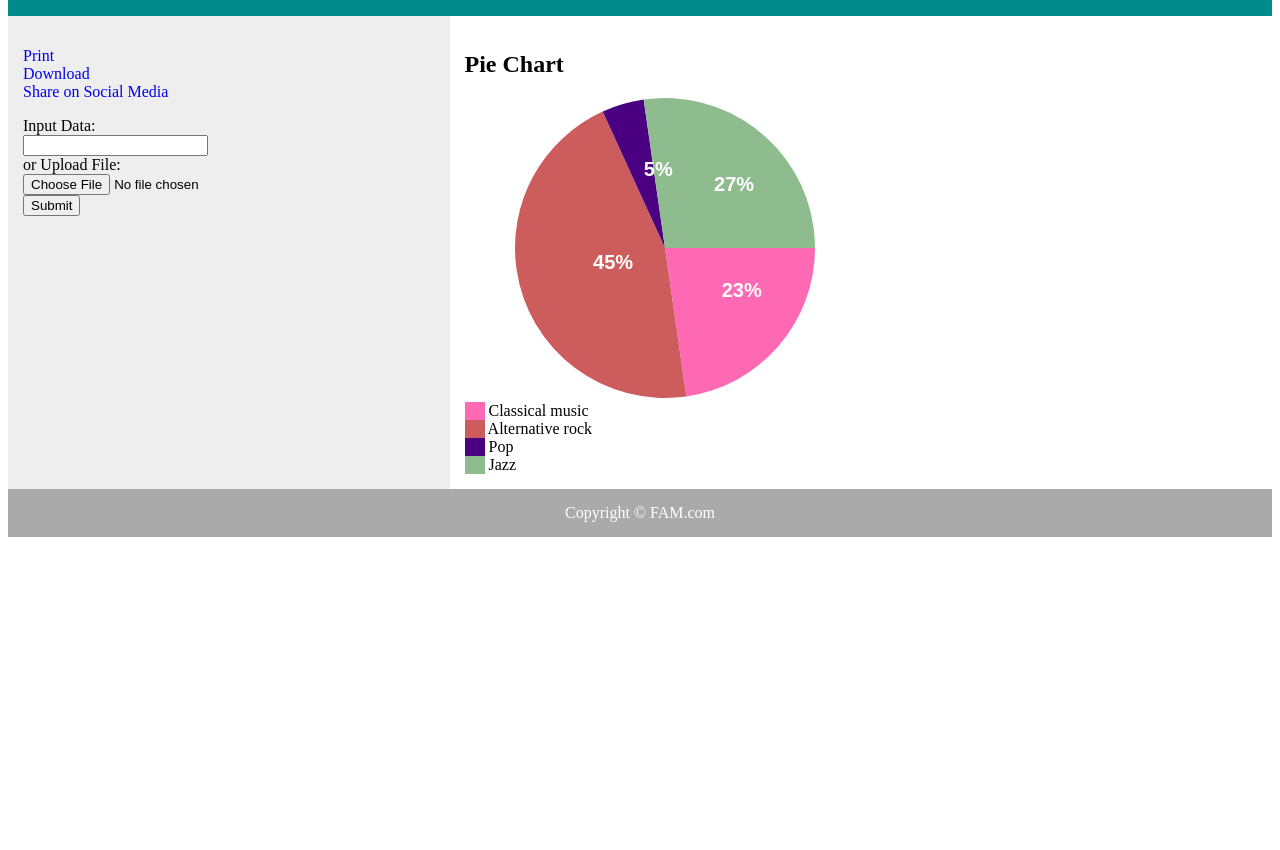
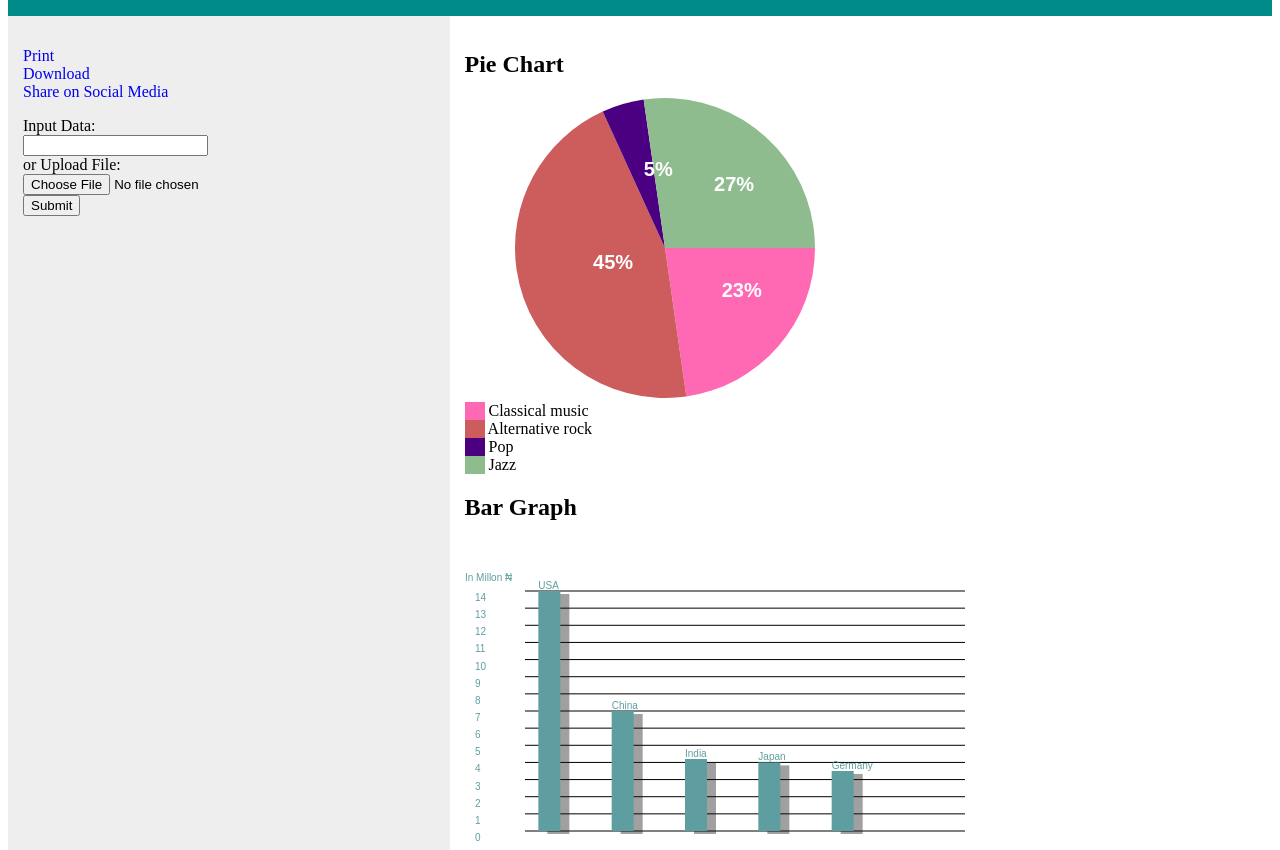
Before and after one commit to faithfreecoder/bc-19-ChartApplication, a website: page index.html in a window 1280 px wide. Shown: the part 102-952 px from the top of the page. Before the commit the page ends 800 px from the top, so only its background shows below. Drawn offline with Linux system fonts and the light colour scheme.

Commit message:
Application with bar-pie-line-histogram charts

```diff
--- /dev/null
+++ b/barScript.js
@@ -0,0 +1,99 @@
+
+//var barCanvas = document.getElementById("barCanvas");
+//barCanvas.width = 400;
+//barCanvas.height = 300;
+//var ctx = barCanvas.getContext("2d");
+
+function drawline() {
+      ctx.beginPath();
+      ctx.moveTo(100, 10);
+      ctx.lineTo(100, 390);
+      ctx.strokeStyle = "brown";
+      ctx.stroke();
+}
+
+var canvas ;
+var context ;
+var Val_Max;
+var Val_Min;
+var sections;
+var xScale;
+var yScale;
+var y;
+		// values of each item on the graph
+var itemName = [ "USA", "China", "India", "Japan" , "Germany"];
+var itemValue = [ 14, 7, 4.2, 4, 3.5 ];
+
+function init() {
+		// intialize values for each variables
+	sections = 5;
+	Val_Max = 14;
+	var stepSize = 1;
+	var columnSize = 50;
+	var rowSize = 60;
+	var margin = 10;
+	var header = "In Millon ₦"
+		//
+
+var barCanvas = document.getElementById("barCanvas");
+barCanvas.width = 500;
+barCanvas.height = 300;
+var ctx = barCanvas.getContext("2d");
+
+	ctx.fillStyle = "#5F9EA0;"
+
+	yScale = (barCanvas.height - columnSize - margin) / (Val_Max);
+	xScale = (barCanvas.width - rowSize) / (sections + 1);
+
+	ctx.strokeStyle="#5F9EA0;"; // background black lines
+	ctx.fillStyle ="#5F9EA0";
+	ctx.beginPath();
+		// column names
+	ctx.font = "20 pt Arial;"
+	ctx.fillText(header, 0,columnSize - margin);
+		// draw lines in the background
+	ctx.font = "20 pt Helvetica"
+	var count =  0;
+	for (scale=Val_Max;scale>=0;scale = scale - stepSize) {
+		y = columnSize + (yScale * count * stepSize);
+		ctx.fillStyle="#5F9EA0";
+		ctx.fillText(scale, margin,y + margin);
+		ctx.moveTo(rowSize,y)
+		ctx.lineTo(barCanvas.width,y)
+		count++;
+	}
+	ctx.stroke();
+
+		// print names of each data entry
+	ctx.font = "20 pt Verdana";
+	ctx.textBaseline="bottom";
+	for (i=0;i<5;i++) {
+		computeHeight(itemValue[i]);
+		ctx.fillText(itemName[i], xScale * (i+1),y - margin);
+	}
+
+		// shadow for graph's bar lines with color and offset
+
+	ctx.fillStyle="#5F9EA0;";
+  ctx.shadowColor = 'rgba(18,18,18, 0.4)';
+
+  //shadow offset along X and Y direction
+	ctx.shadowOffsetX = 9;
+	ctx.shadowOffsetY = 3;
+
+		// translate to bottom of graph  inorder to match the data
+  ctx.translate(0,barCanvas.height - margin);
+	ctx.scale(xScale,-1 * yScale);
+
+		// draw each graph bars
+	for (i=0;i<5;i++) {
+	  ctx.fillStyle="#5F9EA0";
+		ctx.fillRect(i+1, 0, 0.3, itemValue[i]);
+	}
+}
+
+function computeHeight(value) {
+	y = barCanvas.height - value * yScale ;
+}
+
+document.getElementById.innerHTML(init());
--- /dev/null
+++ b/histogram.js
@@ -0,0 +1,81 @@
+/*get and assign canvas properties to a variable, set width and height and get 2d context.
+*/
+var hCanvas = document.getElementById("hCanvas");
+hCanvas.width = 500;
+hCanvas.height = 300;
+var ctx = hCanvas.getContext("2d");
+
+
+var Val_Max;
+var Val_Min;
+var sections;
+var xScale;
+var yScale;
+var y;
+		// values of each item on the graph
+var itemName = [ "USA", "China", "India", "Japan" , "Germany"];
+var itemValue = [ 14, 7, 4.2, 4, 3.5 ];
+
+const setHeight = function setHeight(value) {
+	y = hCanvas.height - value * yScale ;
+};
+
+
+function drawHistogram() {
+		// intialize values for each variables
+	sections = 5;
+	Val_Max = 14;
+	var stepSize = 1;
+	var columnSize = 50;
+	var rowSize = 60;
+	var margin = 10;
+	var header = "In Millon ₦";
+		//
+
+
+	ctx.fillStyle = "#5F9EA0;"
+
+	yScale = (hCanvas.height - columnSize - margin) / (Val_Max);
+	xScale = (hCanvas.width - rowSize) / (sections + 1);
+
+	ctx.strokeStyle="#5F9EA0;"; // background black lines
+	ctx.fillStyle ="#5F9EA0";
+	ctx.beginPath();
+		// column names
+	ctx.font = "20 pt Arial;"
+	ctx.fillText(header, 0,columnSize - margin);
+		// draw lines in the background
+	ctx.font = "20 pt Helvetica"
+	var count =  0;
+	for (scale=Val_Max;scale>=0;scale = scale - stepSize) {
+		y = columnSize + (yScale * count * stepSize);
+		ctx.fillStyle="#5F9EA0";
+		ctx.fillText(scale, margin,y + margin);
+		ctx.moveTo(rowSize,y)
+		ctx.lineTo(hCanvas.width,y)
+		count++;
+	}
+	ctx.stroke();
+
+		// print names of each data entry
+	ctx.font = "20 pt Verdana";
+	ctx.textBaseline="bottom";
+	for (i=0;i<5;i++) {
+		setHeight(itemValue[i]);
+		ctx.fillText("   "+itemName[i], xScale * (i+1),y - margin);
+	}
+
+
+		// translate to bottom of graph  inorder to match the data
+  ctx.translate(0,hCanvas.height - margin);
+	ctx.scale(xScale,-1 * yScale);
+
+		// draw each graph bars
+	for (i=0;i<5;i++) {
+	  ctx.fillStyle="#5F9EA0";
+		ctx.fillRect(i+1, 0,1.1, itemValue[i]);
+	}
+}
+
+
+document.getElementById.innerHTML(drawHistogram());
--- a/index.html
+++ b/index.html
@@ -29,10 +29,33 @@
 </nav>
 
 <article class="article">
-  <h1>Pie Chart</h1>
+
+  <h2>Pie Chart</h2>
   <canvas id="myCanvas"></canvas>
   <div id="legend"></div>
-  <script type="text/javascript" src="script.js"></script>
+  <script type="text/javascript" src="pieScript.js"></script>
+  <!--Include Bar graph script-->
+
+  <h2>Bar Graph</h2>
+  <canvas id="barCanvas"></canvas>
+  <script type="text/javascript" src="barScript.js"></script>
+  <!--Include line graph script-->
+
+  <h2>Line Graph</h2>
+  <canvas id="lineCanvas"></canvas>
+  <h2>Title(in million ₦)</h2>
+  <script type="text/javascript" src="lineScript.js"></script>
+  <div id= "lineLegend" align="center">
+	<!--Legends for Dataplot -->
+<span style="color:#FF0066"> Apple </span>
+<span style="color:#9933FF"> Samsung</span>
+<span style="color:#000"> Nokia </span>
+</div>
+  <!--Include Histogram script-->
+
+  <h2>Histogram</h2>
+  <canvas id="hCanvas"></canvas>
+  <script type="text/javascript" src="histogram.js"></script>
 </article>
 
 
--- /dev/null
+++ b/lineScript.js
@@ -0,0 +1,77 @@
+var lCanvas = document.getElementById("lineCanvas");
+var cxt = lCanvas.getContext("2d");
+lCanvas.width =500;
+lCanvas.height =300;
+cxt.fillStyle = "#8b4513";
+cxt.font = "20 pt Verdana";
+
+
+var Val_max;
+var Val_min;
+var sections;
+var xScale;
+var yScale;
+		// Values for the Data Plot, they can also be obtained from a external file
+var Apple =  [100, 102, 87,120, 100, 123, 100, 90, 87, 91, 93, 88];
+var Samsung = [30, 50, 70, 80, 90, 100, 95, 91, 85, 92, 99, 130];
+var Nokia =   [20, -10, -20, -25, -40, 5, 10, 28, 30, 43, 65, 80];
+
+function drawLineGraph() {
+		// set these values for your data
+	sections = 12;
+	Val_max = 130;
+	Val_min = -40;
+	var stepSize = 10;
+	var columnSize = 50;
+	var rowSize = 50;
+	var margin = 10;
+	var xAxis = [" ", "Jan", "Feb", "Mar", "Apr", "May", "Jun", "Jul", "Aug", "Sep", "Oct", "Nov", "Dec"]
+
+		//Calculate spacing between parameters on the X and Y axis
+
+	yScale = (lCanvas.height - columnSize - margin) / (Val_max - Val_min);
+	xScale = (lCanvas.width - rowSize) / sections;
+
+	cxt.strokeStyle="#708090"; // color of grid lines
+	cxt.beginPath();
+		// print Parameters on X axis, and grid lines on the graph
+	for (i=1;i<=sections;i++) {
+		var x = i * xScale;
+		cxt.fillText(xAxis[i], x,columnSize - margin);
+		cxt.moveTo(x, columnSize);
+		cxt.lineTo(x, lCanvas.height - margin);
+	}
+		// print row header and draw horizontal grid lines
+	var count =  0;
+	for (scale=Val_max;scale>=Val_min;scale = scale - stepSize) {
+		var y = columnSize + (yScale * count * stepSize);
+		cxt.fillText(scale, margin,y + margin);
+		cxt.moveTo(rowSize,y)
+		cxt.lineTo(lCanvas.width,y)
+		count++;
+	}
+	cxt.stroke();
+
+	cxt.translate(rowSize,lCanvas.height + Val_min * yScale);
+	cxt.scale(1,-1 * yScale);
+
+		// Color of each dataplot items
+
+	cxt.strokeStyle="#FF0066";
+	plotData(Apple);
+	cxt.strokeStyle="#9933FF";
+	plotData(Samsung);
+	cxt.strokeStyle="#000";
+	plotData(Nokia);
+}
+
+function plotData(dataSet) {
+	cxt.beginPath();
+	cxt.moveTo(0, dataSet[0]);
+	for (i=1;i<sections;i++) {
+		cxt.lineTo(i * xScale, dataSet[i]);
+	}
+	cxt.stroke();
+}
+document.getElementById.innerHTML(drawLineGraph())
+document.getElementById("lineLegend");
```
Also changed, not shown: pieScript.js (renamed from script.js).
